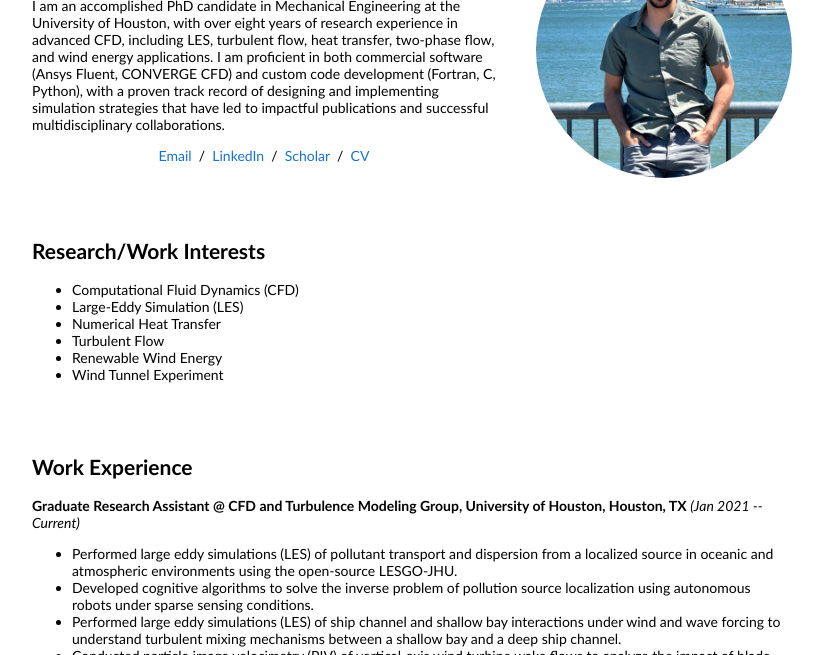
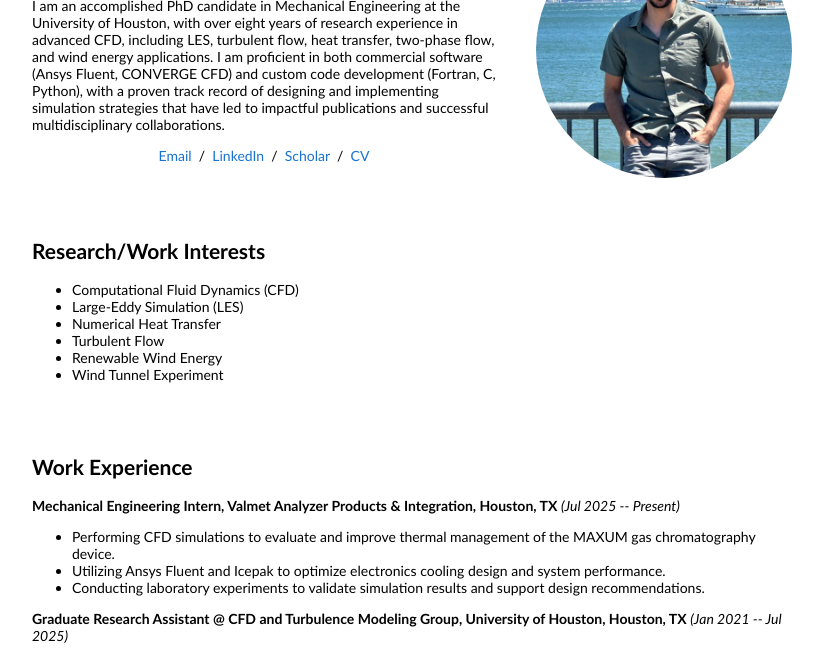
Before and after one commit to Mahdi-Farsi/mahdi-farsi.github.io, a plain HTML site: page index.html in a window 1280 px wide. Shown: the part 106-761 px from the top of the page, without its empty margins (228-1051 px from the left). Drawn offline with Linux system fonts and the light colour scheme.

Commit message:
Add files via upload

```diff
--- a/index.html
+++ b/index.html
@@ -91,7 +91,14 @@
                   <td style="padding:20px; width:100%; vertical-align:middle">
                     <h2 id="experience">Work Experience</h2>
 
-                    <strong>Graduate Research Assistant @ CFD and Turbulence Modeling Group, University of Houston, Houston, TX</strong> <em>(Jan 2021 -- Current)</em>
+                    <strong>Mechanical Engineering Intern, Valmet Analyzer Products & Integration, Houston, TX</strong> <em>(Jul 2025 -- Present)</em>
+                    <ul>
+                      <li>Performing CFD simulations to evaluate and improve thermal management of the MAXUM gas chromatography device.</li>
+                      <li>Utilizing Ansys Fluent and Icepak to optimize electronics cooling design and system performance.</li>
+                      <li>Conducting laboratory experiments to validate simulation results and support design recommendations.</li>
+                    </ul>
+
+                    <strong>Graduate Research Assistant @ CFD and Turbulence Modeling Group, University of Houston, Houston, TX</strong> <em>(Jan 2021 -- Jul 2025)</em>
                     <ul>
                       <li>Performed large eddy simulations (LES) of pollutant transport and dispersion from a localized source in oceanic and atmospheric environments using the open-source LESGO-JHU.</li>
                       <li>Developed cognitive algorithms to solve the inverse problem of pollution source localization using autonomous robots under sparse sensing conditions.</li>
@@ -216,7 +223,6 @@
                         2.2 Implementation of source localization algorithms for oil plume dispersion on the ocean surface
                       <!-- <a href="https://ui.adsabs.harvard.edu/abs/2024APS..DFDS01102F/abstract"> (presented at APS DFD 2024) </a>  -->
                       <iframe width="600" height="350" src="https://youtube.com/embed/oxCo1law_Rg?feature=share" title="YouTube video player" frameborder="0" allow="accelerometer; autoplay; clipboard-write; encrypted-media; gyroscope; picture-in-picture" allowfullscreen></iframe>
-
                     </p>
                   </td>
                 </tr>
```
